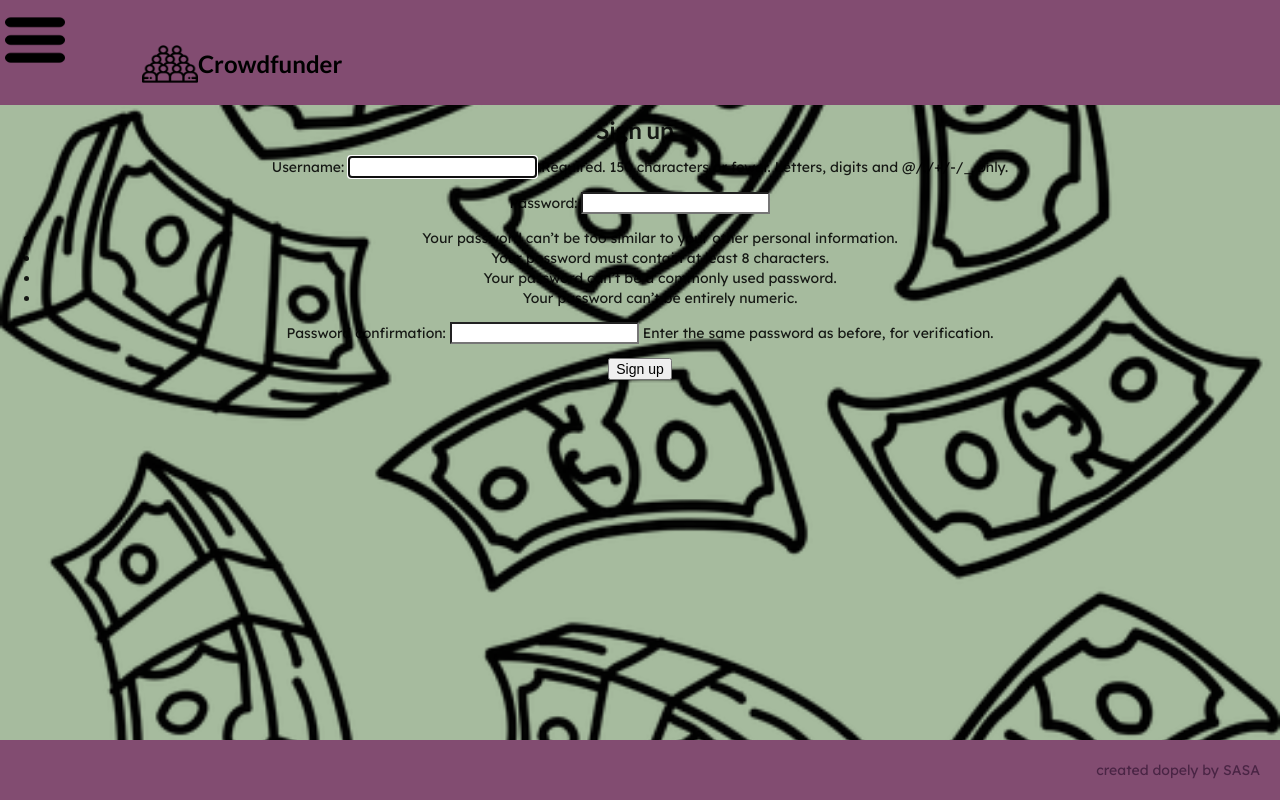
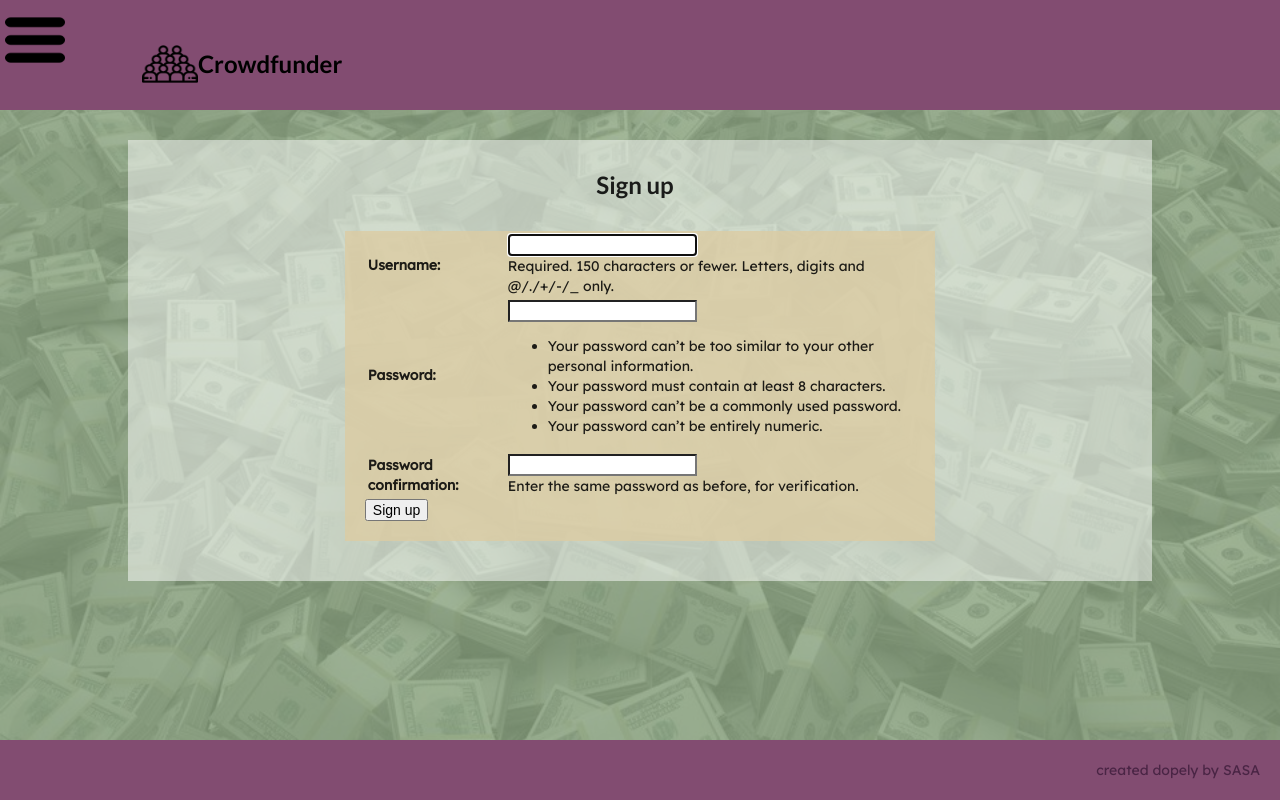
Before and after one commit to cudjoeab/Crowdfunder, a Django app: page /signup/ in a window 1280 px wide. Run offline with Django 3.2, Linux system fonts and the light colour scheme.

Commit message:
Cleaning up the template files, modifying some of the CSS styles.

```diff
--- a/crowdfunder/crowdfunder/static/css/crowdfunder.css
+++ b/crowdfunder/crowdfunder/static/css/crowdfunder.css
@@ -6,28 +6,51 @@
 
 /* links  */
 a {
-    color: black;
+    color: #025928;
     text-decoration: none;
 }
 
-a:hover {
-    color: white;
+a:visited{
+    color: #248e38;
 }
 
-a:visited{
-    color: rgba(0, 0, 1, 1);
-}
-/* base.html */
-body{
-    margin: 0 auto;
-    background-color: rgba(144, 170, 134, 0.8);
-    background-image: url("images/money_falling.png");
-    background-position: center;
-    background-repeat: no-repeat;
-    background-size: cover;
+a:hover {
+    color: #d96704;
 }
 
-.main-block {
+a:active {
+    color: #85bf4b;
+}
+
+/* base.html */
+body {
+    margin: 0 auto;
+    /* background-image: url("images/money_falling.png"); */
+    background-color: rgba(144, 170, 134, 0.8);
+}
+
+.background {
+    top: 0px;
+    width: 100%;
+    height: 100%;
+    position: absolute;
+    background-image: url('../images/https:_blogs-images.forbes.com_ofx_files_2018_09_OFX3-iStock-492595743-1200x800.jpg');
+    background-position: center;
+    background-repeat: repeat;
+    background-size: cover;
+    z-index: -99;
+}
+
+.background:before {
+    width:100%;
+    height:100%;
+    content:" ";
+    display: block;
+    z-index:0;
+    background-color: rgba(144, 170, 134, 0.8);
+}
+
+main {
     text-align: center;
 }
 
@@ -44,8 +67,8 @@ img {
     height: 50px;
     padding: 10px;
     padding: 0px;
+}
 
-}
 h2 {
     margin: 0;
     padding: 10px;
@@ -53,7 +76,7 @@ h2 {
     position: relative;
     left: 0;
     padding-left: 0px;
- }
+}
 
 header {
     background-color:  rgba(130, 76, 113, 1);
@@ -67,7 +90,8 @@ header {
 .dropdown {
     position: relative;
     display: inline-block;
-    height: 50px;
+    /* height: 50px;   */
+    height: 100px;
 }
 
 .navbar-content {
@@ -91,21 +115,23 @@ header {
     display: grid;
     grid-template-columns: 1fr 1fr 1fr;
     grid-gap: 1em;
-    margin: 0 20px;
+    /* margin: 0 20px;  */
+}
 
-}
 .project_preview {
     font-size: 20px;
     list-style-type: none;
     padding: 20px;
     text-align: center;
-    background: rgba(144, 170, 134, 0.8);
+    /* background: rgba(144, 170, 134, 0.8); */
+    background: #66e281;
     line-height: 2.0;
+    background-color:
 }
+
 .project_page {
-    background-color: rgba(144, 170, 134, 0.8);
-    max-width: 80%;
-    margin: 30px auto;
+    /* background-color: rgba(144, 170, 134, 0.8); */
+
 }
 
 .project_details {
@@ -114,6 +140,7 @@ header {
     margin-bottom: 0;
 
 }
+
 .action_links {
     background-color: rgba(144, 170, 134, 0.8);
 }
@@ -137,9 +164,29 @@ footer {
     width: 100%;
 }
 
-.form {
+form {
     background-color: rgba(220, 204, 163, 0.8);
     margin: 20px auto;
+    padding: 0 20px 20px 20px;
     max-width: 60%;
+    text-align: left;
+}
 
+form table {
+    margin: 0 auto;
 }
+
+main section {
+    margin: 30px auto;
+    padding: 20px 20px;
+    max-width: 80%;
+    background-color: rgba(255,255,255,.5);
+}
+
+table td {
+    text-align: left;
+}
+
+.header-title {
+    color: #000;
+}
--- a/crowdfunder/crowdfunder/templates/base.html
+++ b/crowdfunder/crowdfunder/templates/base.html
@@ -8,24 +8,38 @@
     <link rel="stylesheet" href="https://cdnjs.cloudflare.com/ajax/libs/semantic-ui/2.4.1/semantic.min.css" integrity="sha256-9mbkOfVho3ZPXfM7W8sV2SndrGDuh7wuyLjtsWeTI1Q=" crossorigin="anonymous" />
     <link rel="stylesheet" href="{% static 'css/crowdfunder.css' %}">
     <link href="https://fonts.googleapis.com/css?family=Lexend+Deca&display=swap" rel="stylesheet">
-    <title>CrowdFunder</title>
+    <title>
+        CrowdFunder{% block title %}{% endblock %}
+    </title>
 </head>
 <body>
     <header>
         <nav class="dropdown">
-            <h2><img src="{% static 'css/images/menu-button.png' %}" alt="menu button of 3 horizontal lines" title="menu" class="menu-icon"/></h2>
+            <h2>
+                <img src="{% static 'css/images/menu-button.png' %}" alt="menu button of 3 horizontal lines" title="menu" class="menu-icon"/>
+            </h2>
             <ul class="navbar-content">
                 {% if request.user.is_authenticated %}
-                    <li><a href="{% url 'logout' %}">Logout</a></li>
-                    <li><a href="{% url 'new_project' %}">Create Project</a></li>
-                    <li><a href="{% url 'user_profile' request.user.id %}">User Profile</a></li>
+                    <li>
+                        <a href="{% url 'logout' %}">Logout</a>
+                    </li>
+                    <li>
+                        <a href="{% url 'new_project' %}">Create Project</a>
+                    </li>
+                    <li>
+                        <a href="{% url 'user_profile' request.user.id %}">User Profile</a>
+                    </li>
                 {% else %}
-                    <li><a href="{% url 'signup' %}">Signup </a></li>
-                    <li><a href="{% url 'login' %}">Login </a></li>
+                    <li>
+                        <a href="{% url 'signup' %}">Signup </a>
+                    </li>
+                    <li>
+                        <a href="{% url 'login' %}">Login </a>
+                    </li>
                 {% endif %}
-
-                <li><a href="{% url 'all_users' %}">All Users</a></li>
-
+                <li>
+                    <a href="{% url 'all_users' %}">All Users</a>
+                </li>
                 <li class="search_bar">
                 <form action="{% url 'search_project'%}" method="get">
                     <label for="search-project">
@@ -33,26 +47,29 @@
                         <input type="search" id="search-project" name="query" value="{{ query }}"/>
                     </label>
                     <button class="ui icon button">
-                            <i class="search icon"></i>
+                        <i class="search icon"></i>
                     </button>
                 </form>
                 </li>
             </ul>
         </nav>
         <h1>
-                <a href='{% url "home_page" %}' class="logo">
-                <img src="{% static 'css/images/crowd_blk.png' %}" alt="CrowdFunder logo as a crowd of people" title="crowdfunder"/>
-                <h2>Crowdfunder</h2>
-                </a>
-            </h1>
+            <a href='{% url "home_page" %}' class="logo">
+            <img src="{% static 'css/images/crowd_blk.png' %}" alt="CrowdFunder logo as a crowd of people" title="crowdfunder"/>
+            <h2 class='header-title'>Crowdfunder</h2>
+            </a>
+        </h1>
     </header>
 
-    <main class="main-block">{% block content%} {% endblock %}</main>
-
+    <main>
+        {% block content%}
+        {% endblock %}
+    </main>
 
     <footer>
         created dopely by SASA
         <!-- <div>Icons made by <a href="https://www.flaticon.com/authors/freepik" title="Freepik">Freepik</a> from <a href="https://www.flaticon.com/"                 title="Flaticon">www.flaticon.com</a> is licensed by <a href="http://creativecommons.org/licenses/by/3.0/"                 title="Creative Commons BY 3.0" target="_blank">CC 3.0 BY</a></div> -->
     </footer>
+    <div class="background"></div>
 </body>
 </html>
--- a/crowdfunder/crowdfunder/templates/signup.html
+++ b/crowdfunder/crowdfunder/templates/signup.html
@@ -1,9 +1,18 @@
 {% extends "base.html" %}
+
+{% block title %}
+    - Signup
+{% endblock %}
+
 {% block content %}
-<h2>Sign up</h2>
-    <form action="{% url 'signup' %}" method="post">
-        {% csrf_token %}
-        {{ form.as_p }}
-        <button type="submit">Sign up</button>
-    </form>
+    <section>
+        <h2>Sign up</h2>
+        <form action="{% url 'signup' %}" method="post">
+            {% csrf_token %}
+            <table>
+                {{ form.as_table }}
+            </table>
+            <button type="submit">Sign up</button>
+        </form>
+    </section>
 {% endblock %}
```
Also changed, not shown: crowdfunder/crowdfunder/templates/all_users.html (+7 -2 lines), crowdfunder/crowdfunder/templates/already_donated.html (+8 -2 lines), crowdfunder/crowdfunder/templates/donate_form.html (+7 -5 lines), crowdfunder/crowdfunder/templates/edit_comment_form.html (+8 -2 lines), crowdfunder/crowdfunder/templates/editprofile.html (+7 -1 lines), crowdfunder/crowdfunder/templates/editproject.html (+7 -2 lines), crowdfunder/crowdfunder/templates/home.html (+10 -10 lines), crowdfunder/crowdfunder/templates/login.html (+15 -6 lines), crowdfunder/crowdfunder/templates/new_profile_form.html (+14 -9 lines), crowdfunder/crowdfunder/templates/new_project_form.html (+8 -4 lines), crowdfunder/crowdfunder/templates/new_reward.html (+15 -7 lines), crowdfunder/crowdfunder/templates/project_details.html (+6 -2 lines), crowdfunder/crowdfunder/templates/search_results.html (+5 -3 lines), crowdfunder/crowdfunder/templates/user_profile.html (+6 -3 lines), 1 more files.
